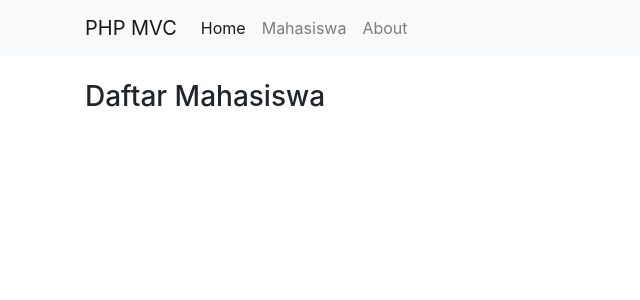
After one commit to aLvinpri/MySkill-MVC-with-PHP, a PHP site: the page made by app/views/mahasiswa/index.php in a window 1280 px wide. The commit adds this page. Shown: the top 300 px of the page, without its empty margins (0-640 px from the left). Run offline with PHP 8.4, Linux system fonts and the light colour scheme; the template is opened without the code that fills it: most values are stand-ins (such as "Sample title", 1, 10 or a date in 2020); some libraries are stand-ins or nearby versions.

Commit message:
Update app/models/User_model.php, app/controllers/Home.php, app/views/home/index.php, app/views/templates/header.php, app/views/mahasiswa/index.php, app/controllers/Mahasiswa.php, app/models/Mahasiswa_model.php files

```diff
--- a/app/controllers/Home.php
+++ b/app/controllers/Home.php
@@ -6,7 +6,7 @@ class Home extends Controller
     public function index()
     {
         $data['judul'] = 'Home >> Index';
-        // $data['nama'] = $this->model('User_model')->getUser();
+        $data['nama'] = $this->model('User_model')->getUser();
         $this->view('templates/header', $data); //memanggil core controller dengan method view serta mengirimkan data di folder core
         $this->view('home/index', $data);
         $this->view('templates/footer');
--- /dev/null
+++ b/app/models/Mahasiswa_model.php
@@ -0,0 +1,5 @@
+<?php
+
+class Mahasiswa_model {
+    private $mhs =
+}
--- a/app/views/home/index.php
+++ b/app/views/home/index.php
@@ -3,7 +3,7 @@
 <div class="container">
   <div class="jumbotron mt-4">
     <h1 class="display-4">Program PHP MVC</h1>
-    <p class="lead">This is a simple hero unit, a simple jumbotron-style component for calling extra attention to featured content or information.</p>
+    <p class="lead">Nama saya <?= $data['nama'];?></p>
     <hr class="my-4">
     <p>It uses utility classes for typography and spacing to space content out within the larger container.</p>
     <a class="btn btn-primary btn-lg" href="#" role="button">Learn more</a>
--- /dev/null
+++ b/app/views/mahasiswa/index.php
@@ -0,0 +1,8 @@
+<div class="container mt-4">
+    <div class="row">
+        <div class="col-6">
+            <h3>Daftar Mahasiswa</h3>
+
+        </div>
+    </div>
+</div>
--- a/app/views/templates/header.php
+++ b/app/views/templates/header.php
@@ -22,6 +22,7 @@
       <div class="collapse navbar-collapse" id="navbarNavAltMarkup">
         <div class="navbar-nav">
           <a class="nav-item nav-link active" href="<?= BASEURL; ?>">Home</a>
+          <a class="nav-item nav-link" href="<?= BASEURL; ?>/mahasiswa">Mahasiswa</a>
           <a class="nav-item nav-link" href="<?= BASEURL; ?>/about">About</a>
         </div>
       </div>
```
Also changed, not shown: app/controllers/Mahasiswa.php (added, +15 -0 lines), app/models/User_model.php (added, +10 -0 lines).
